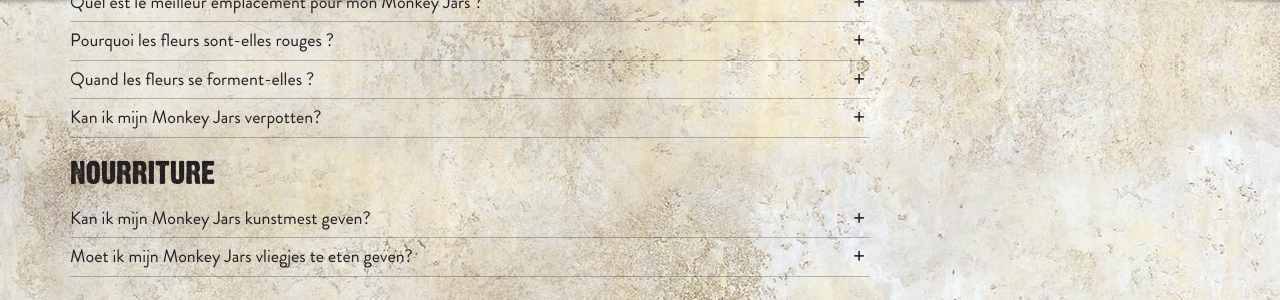
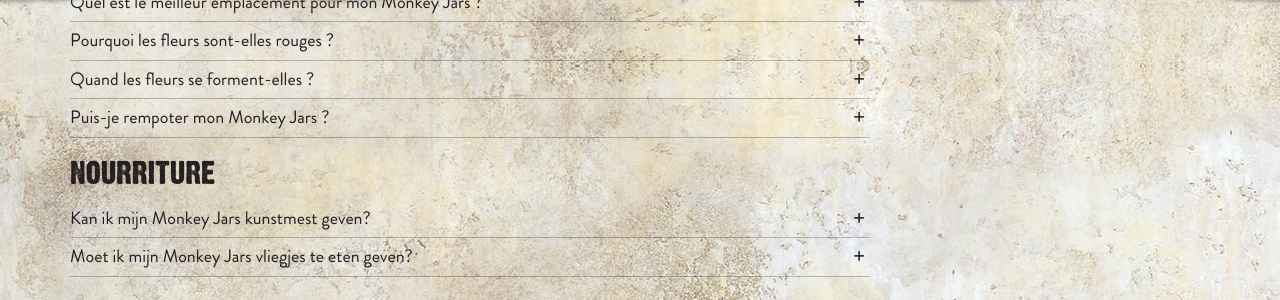
Before and after one commit to jhvanderschee/monkeyjars_fr, a Jekyll site: the page built from informations/index.md, in a window 1280 px wide and 900 px high, scrolled down 717 px. Shown: the part 156-456 px from the top of the window. Built offline with Jekyll 4.4.1, drawn with Linux system fonts in a browser that asks for light colours; some of the changed lines change nothing that is shown.

Commit message:
Updated 'informations/index.md' via CloudCannon

```diff
--- a/informations/index.md
+++ b/informations/index.md
@@ -81,11 +81,11 @@
       mais en été ses feuilles se développent plus rapidement et de nouvelles
       fleurs apparaissent également. Les fleurs sont un prolongement de la
       feuille.
-  - title: Kan ik mijn Monkey Jars verpotten?
+  - title: Puis-je rempoter mon Monkey Jars ?
     content: >-
-      Ik heb een hekel aan verhuizen. Ik hoop dan ook dat je mij lekker in mijn
-      vertrouwde potje wil laten zitten. De potgrond is speciaal samengesteld
-      voor mij als vleeseter en ik ben er erg aan gehecht.
+      Cette plante n’aime pas les déménagements. Laissez-la donc dans son pot
+      d’origine. Ce terreau a en effet spécialement été composé à l’intention
+      des plantes carnivores.
 plantenvoeding:
   - title: Kan ik mijn Monkey Jars kunstmest geven?
     content: >-
```
